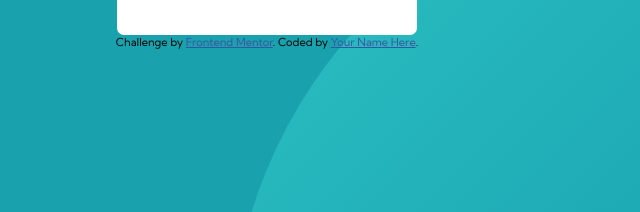
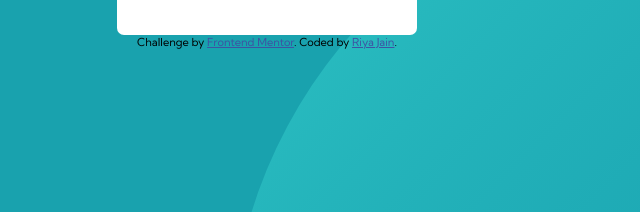
Before and after one commit to RiyaJ28/profle-card-component, a plain HTML site: page index.html in a window 1280 px wide. Shown: the part 533-745 px from the top of the page, 373-1013 px from the left. Drawn offline with Linux system fonts and the light colour scheme.

Commit message:
Update index.html
edit few names

```diff
--- a/index.html
+++ b/index.html
@@ -64,7 +64,7 @@
 
   <div class="attribution">
     Challenge by <a href="https://www.frontendmentor.io?ref=challenge" target="_blank">Frontend Mentor</a>.
-    Coded by <a href="#">Your Name Here</a>.
+    Coded by <a href="#">Riya Jain</a>.
   </div>
 </body>
 
```
